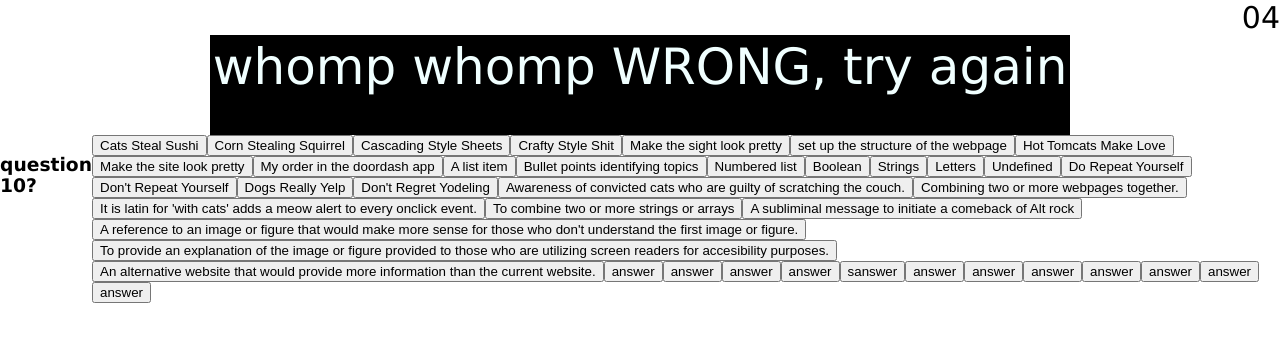
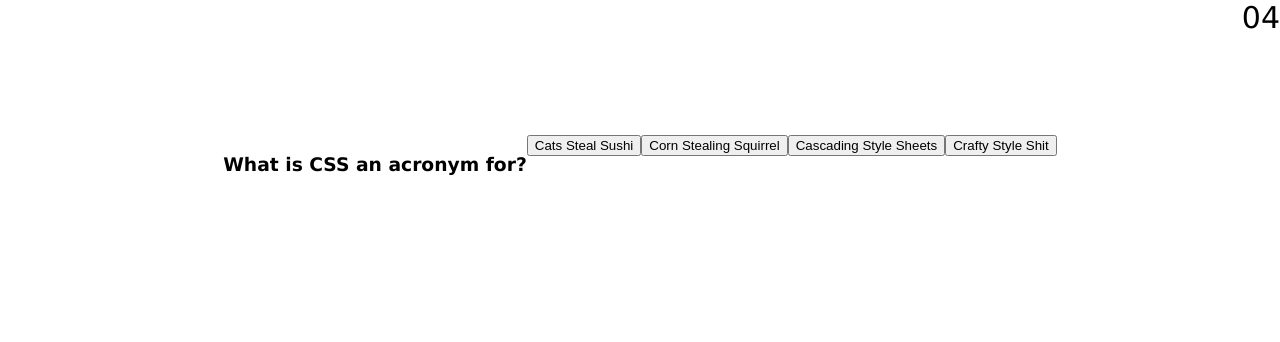
Before and after one commit to VictoriaSweet/super-cuckoo, a plain HTML site: page index.html in a window 1280 px wide. Both pictures are taken after a click on the button "start". Drawn offline with Linux system fonts and the light colour scheme.

Commit message:
renderanswer and renderquestion created with click events

```diff
--- a/assets/script.js
+++ b/assets/script.js
@@ -3,9 +3,8 @@ const startButton = document.querySelector("#startButton");
 const questionContainer = document.querySelector("#questionContainer");
 const question = document.querySelector("#question");
 const answers = document.querySelector("#answers");
-
+const wrong = document.querySelector("#wrong");
 const secEl = document.querySelector("#sec");
-
 let second = 5;
 secEl.innerText = second;
 
@@ -96,14 +95,17 @@ const questions = [
   },
 ];
 
-for (let i = 0; i < questions.length; i++) {
+function renderQuestion(i) {
   let questionObject = questions[i];
+  question.innerText = questionObject.questionText;
+  answers.innerHTML=""
   for (let j = 0; j < questionObject.answers.length; j++) {
-    question.innerText=questionObject.questionText;
-    render(questionObject.answers[j], j == questionObject.correctIndex);
+    renderAnswer(questionObject.answers[j], j == questionObject.correctIndex);
   }
+  wrong.style.visibility= "hidden";
 }
-function render(answer, correctAnswer) {
+
+function renderAnswer(answer, correctAnswer) {
   let onclick = null;
   if (correctAnswer) {
     onclick = setNextQuestion;
@@ -116,8 +118,13 @@ function render(answer, correctAnswer) {
   btn.addEventListener("click", onclick);
   answers.appendChild(btn);
 }
-function setNextQuestion() {}
-function showWrong() {}
+function setNextQuestion() {
+  currentQuestionIndex++;
+  renderQuestion(currentQuestionIndex);
+}
+function showWrong() {
+wrong.style.visibility= "visible"
+}
 let myInterval = null;
 
 function startClicked() {
@@ -127,7 +134,7 @@ function startClicked() {
   }
 
   currentQuestionIndex = 0;
-  setNextQuestion();
+  renderQuestion(currentQuestionIndex);
 
   // show question section
   questionContainer.setAttribute("style", "display: flex;");
--- a/assets/style.css
+++ b/assets/style.css
@@ -52,6 +52,7 @@ body {
 }
 
 #wrong {
+   visibility: hidden;
   display: flex;
   border: solid black;
   height: auto;
```
